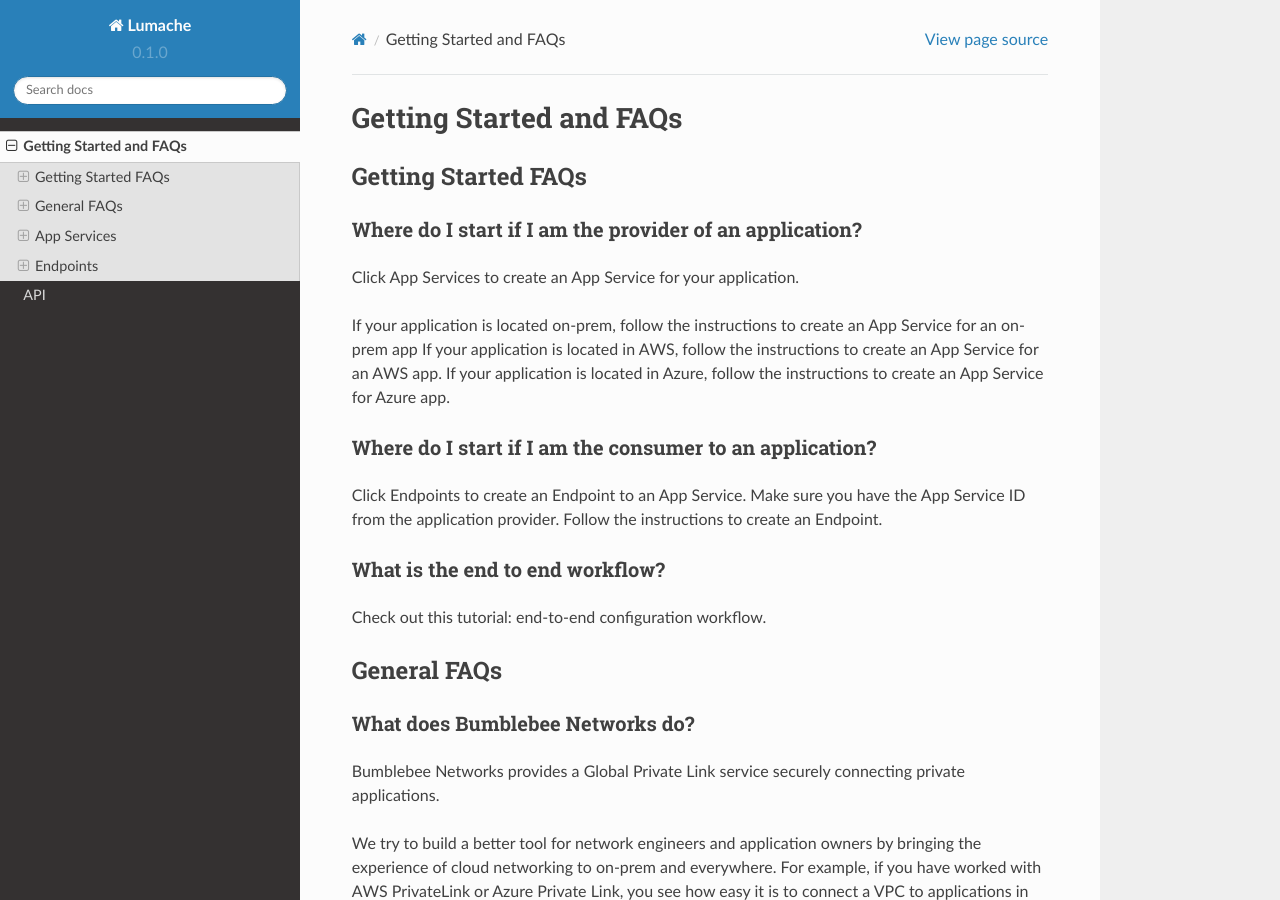
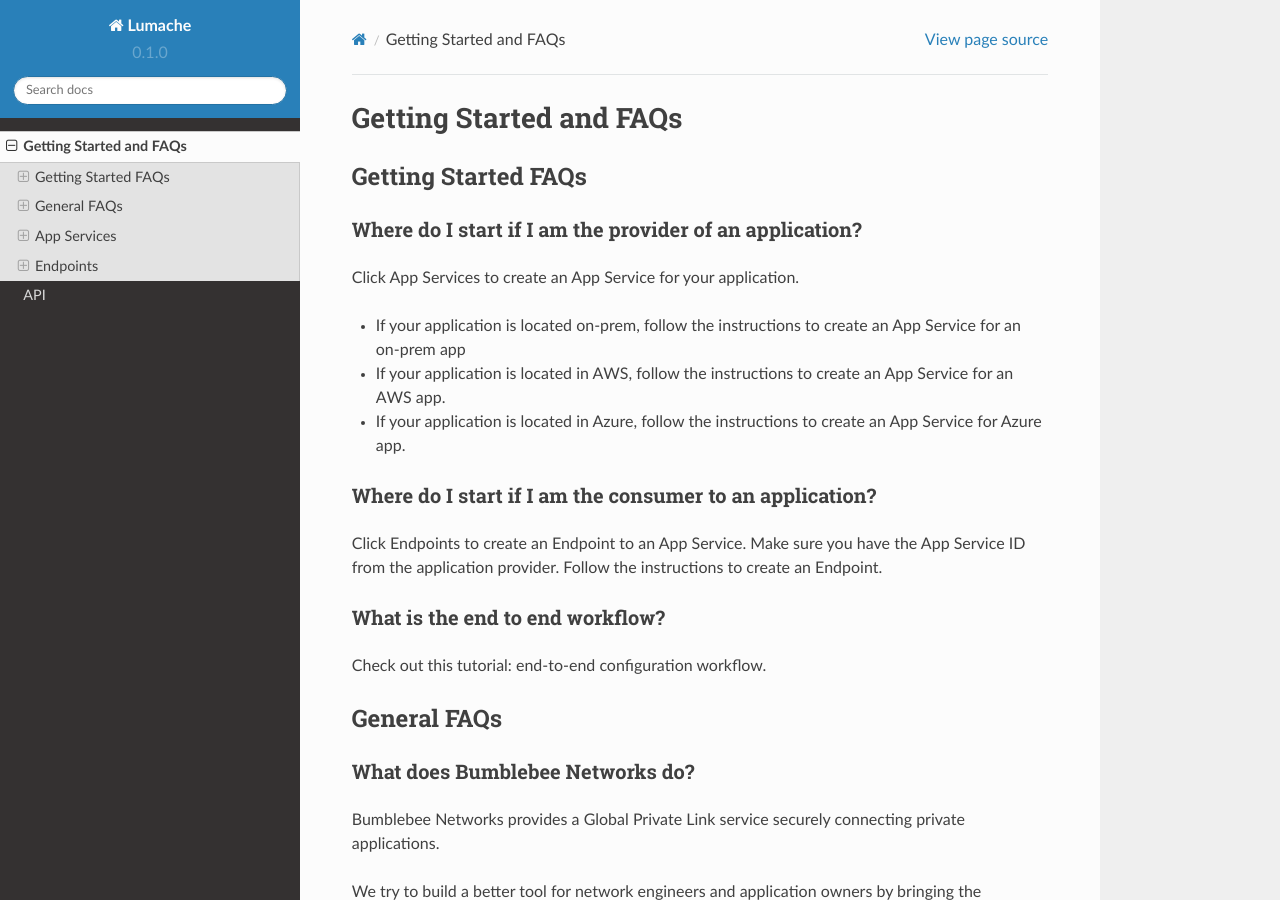
Before and after one commit to sherrywei-bumblebee/bumblebee-docs, a Sphinx documentation site: the page built from docs/source/GettingStarted/faq.rst, in a window 1280 px wide and 900 px high. Built offline with Sphinx 7.4.7 and the Read the Docs theme 2.0.0, drawn with Linux system fonts in a browser that asks for light colours; pages that are not in the unit, such as notebooks, are missing from menus.

```diff
--- a/docs/source/GettingStarted/faq.rst
+++ b/docs/source/GettingStarted/faq.rst
@@ -9,9 +9,9 @@ Where do I start if I am the provider of an application?
 
 Click App Services to create an App Service for your application.
 
-If your application is located on-prem, follow the instructions to create an App Service for an on-prem app
-If your application is located in AWS, follow the instructions to create an App Service for an AWS app.
-If your application is located in Azure, follow the instructions to create an App Service for Azure app.
+- If your application is located on-prem, follow the instructions to create an App Service for an on-prem app
+- If your application is located in AWS, follow the instructions to create an App Service for an AWS app.
+- If your application is located in Azure, follow the instructions to create an App Service for Azure app.
 
 Where do I start if I am the consumer to an application?
 ^^^^^^^^^^^^^^^^^^^^^^^^^^^^^^^^^^^^^^^^^^^^^^^^^^^^^^^^^^^^
```
